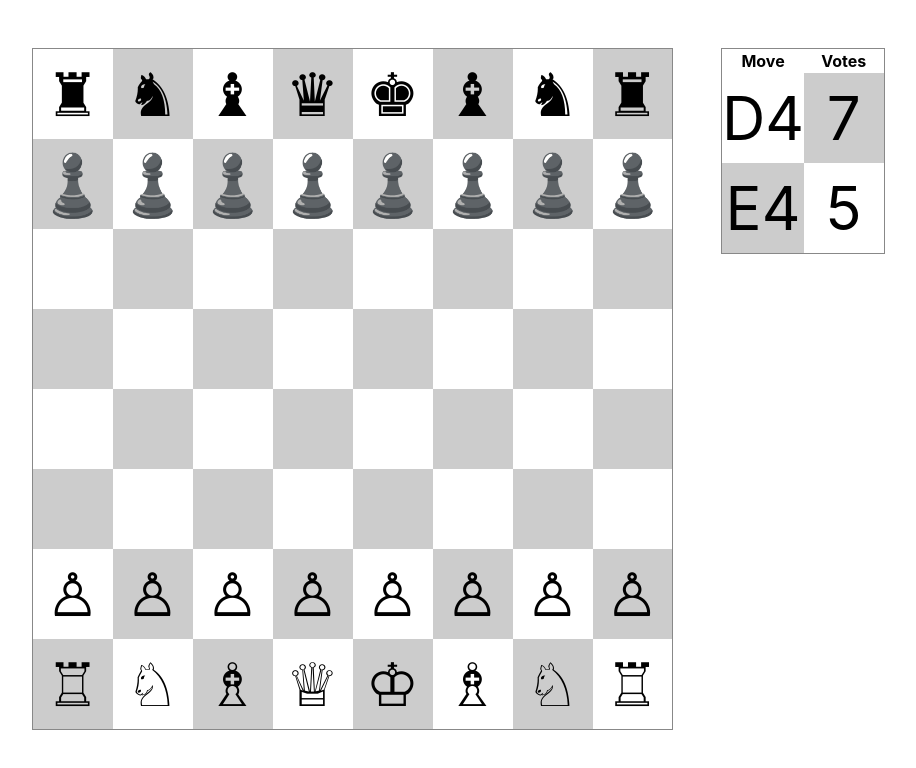
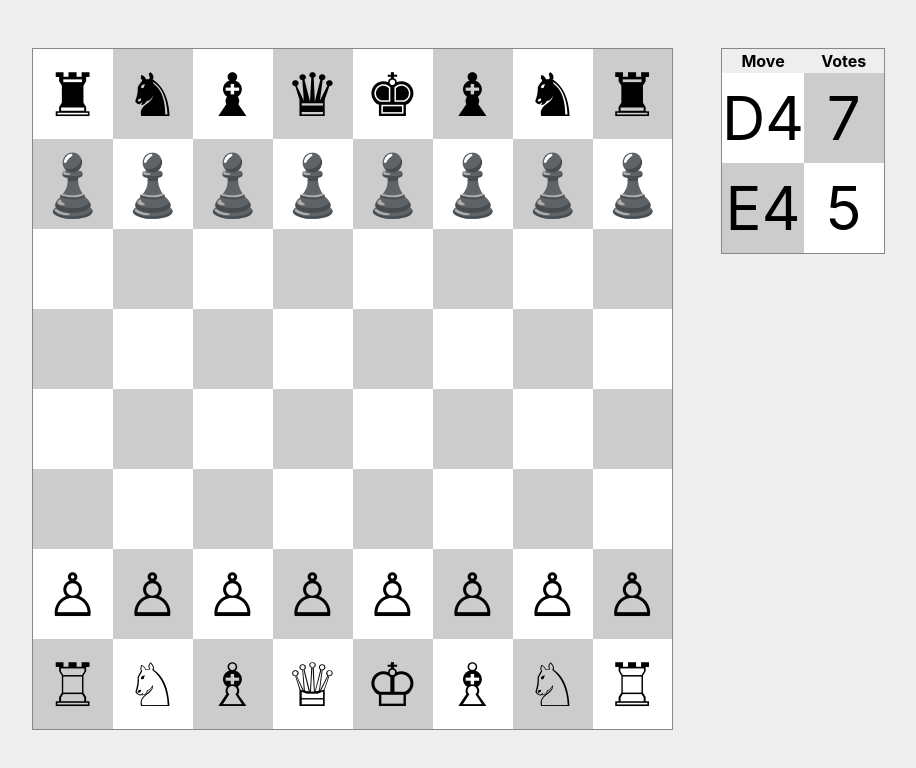
Before and after one commit to dunbarchara/rc-chess, a React (Vite) app in the folder frontend/: page / in a window 1280 px wide. Shown: the top 768 px of the page, without its empty margins (16-932 px from the left). Built offline with nearby package versions, Linux system fonts and the light colour scheme.

Commit message:
style tweaks

```diff
--- a/frontend/src/index.css
+++ b/frontend/src/index.css
@@ -1,4 +1,8 @@
 @import "tailwindcss";
+
+body {
+  background: #eee;
+}
 
 #root {
   margin: 3em;
@@ -6,6 +10,7 @@
 
 table {
   border: 1px solid #888;
+  cursor: pointer;
 }
 
 td {
@@ -14,6 +19,7 @@ td {
     font-size: 60px;
     text-align: center;
     user-select: none;
+    background: #fff;
 }
 
 tr:nth-child(even) td:nth-child(odd),
```
